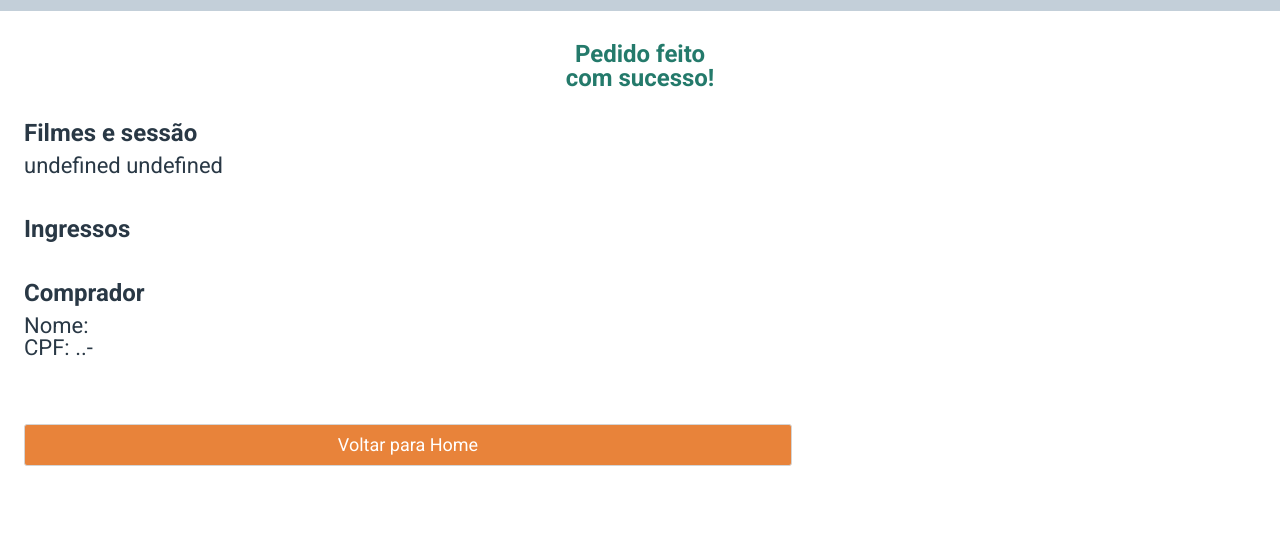
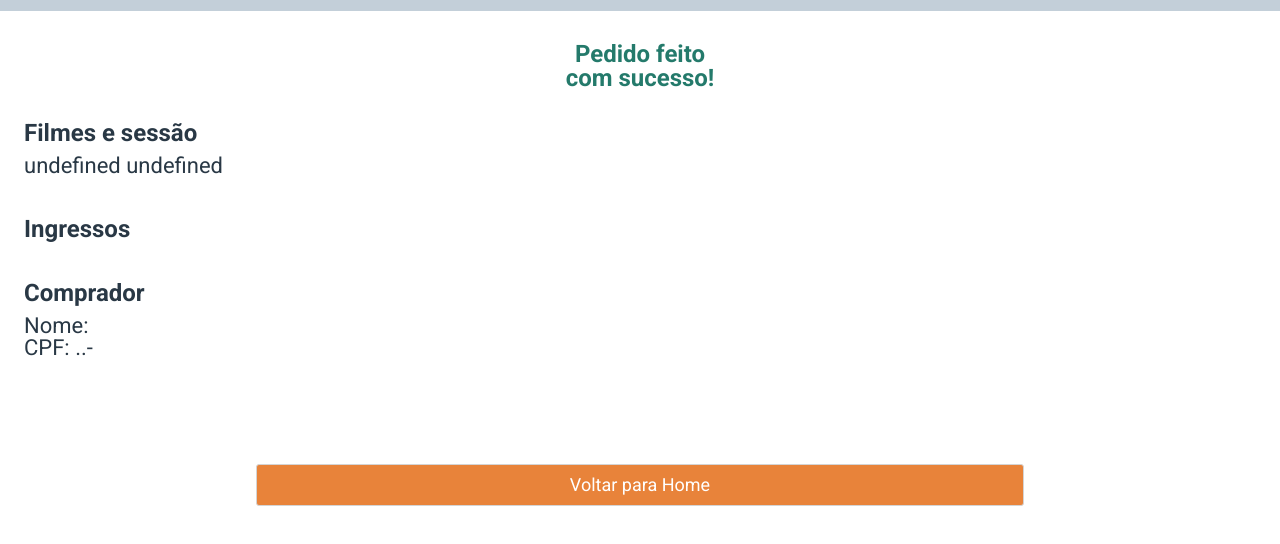
Before and after one commit to lfaires/Projeto009-Cineflex, a React app: page /ordercompleted in a window 1280 px wide. Shown: the part 56-600 px from the top of the page. Built offline with nearby package versions, Linux system fonts and the light colour scheme.

Commit message:
centralização do botão ultima tela e correção dos links no botão

```diff
--- a/src/components/OrderDetails.js
+++ b/src/components/OrderDetails.js
@@ -23,17 +23,22 @@ export default function OrderDetails(props) {
                     <Detail>{"Nome: " + name}</Detail>
                     <Detail>{"CPF: " + newCpf}</Detail>
                 </Details>
-                <Link to="/">
-                    <Button>Voltar para Home</Button>
-                </Link>
+                <div>
+                    <Link className="button-link" to="/">Voltar para Home</Link>
+                </div>
         </Container>
     )
 }
 
 const Container = styled.div`
     margin: 67px 24px 130px 24px;
+
+    & :nth-child(8) {
+        display: flex;
+        align-items: center;
+        justify-content: center;
+    }
 `
-
 const Heading = styled.div`
     width: 100%;
     height: 110px;
@@ -58,16 +63,3 @@ const Detail = styled.div`
     font-size: 22px;
     color: #293845;
 `
-const Button = styled.div`
-    display: flex;
-    align-items: center;
-    justify-content: center;
-    background:#E8833A;
-    color: #FFF;
-    font-size: 18px;
-    width: 60vw;
-    height: 42px;
-    border: 1px solid #D4D4D4;
-    border-radius: 3px;
-    margin-top: 65px;
-`
--- a/src/components/SelectSeats/BuyerData.js
+++ b/src/components/SelectSeats/BuyerData.js
@@ -11,8 +11,8 @@ export default function BuyerData(props) {
             <Title className="personal-info">CPF do comprador:</Title>
             <input type="text" placeholder="Digite seu CPF..." onChange={(e) => setCpf(e.target.value)} value={cpf}></input>
             <div>
-                <Link to="/ordercompleted">
-                <button onClick={saveData}>Reservar assento(s)</button>
+                <Link onClick={saveData} className="button-link" to="/ordercompleted">
+                    Reservar assento(s)
                 </Link>
             </div>
         </Form>
--- a/src/css/styles.css
+++ b/src/css/styles.css
@@ -9,7 +9,7 @@ img {
     height: 100%;
 }
 
-button {
+.button-link {
     display: flex;
     align-items: center;
     justify-content: center;
@@ -20,5 +20,5 @@ button {
     height: 42px;
     border: 1px solid #D4D4D4;
     border-radius: 3px;
-    margin-top: 50px;
+    margin-top: 65px;
 }
```
